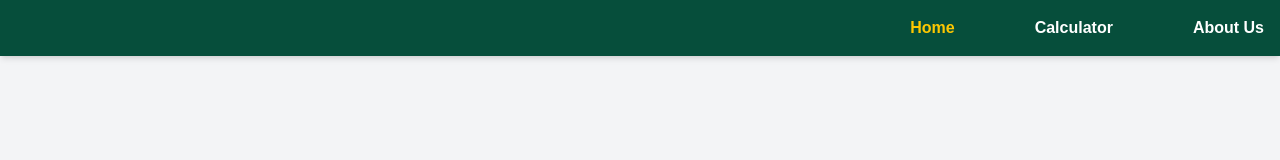
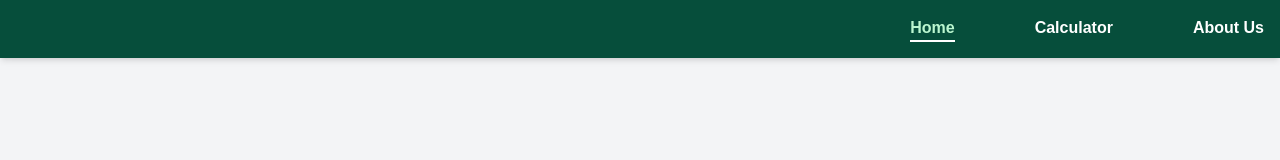
Before and after one commit to JephoneTorre/Numerical-Methods-Solver--Root-Finding--Optimization---Fixed-Point-Iteration, a Next.js app: page / in a window 1280 px wide. Shown: the top 160 px of the page. Built offline with nearby package versions, Linux system fonts and the light colour scheme.

Commit message:
HIGHLIGHT

```diff
--- a/src/app/page.js
+++ b/src/app/page.js
@@ -16,7 +16,7 @@ export default function HomePage() {
   const [showFormulaPreview, setShowFormulaPreview] = useState(true);
   const [result, setResult] = useState(null);
   const [error, setError] = useState("");
-  const [activeTab, setActiveTab] = useState("home"); // home, calculator, about
+  const [activeTab, setActiveTab] = useState("home");
 
   const handleCalculate = () => {
     try {
@@ -48,24 +48,19 @@ export default function HomePage() {
     <div className="min-h-screen bg-gray-100" style={{ fontFamily: 'Lufga, sans-serif' }}>
       {/* Header */}
       <header className="fixed top-0 left-0 w-full bg-[#064e3b] text-white p-4 flex justify-end space-x-20 shadow-md z-50">
-        <button
-          onClick={() => setActiveTab("home")}
-          className={`font-semibold ${activeTab === "home" ? "text-yellow-400" : "hover:text-yellow-300"}`}
-        >
-          Home
-        </button>
-        <button
-          onClick={() => setActiveTab("calculator")}
-          className={`font-semibold ${activeTab === "calculator" ? "text-yellow-400" : "hover:text-yellow-300"}`}
-        >
-          Calculator
-        </button>
-        <button
-          onClick={() => setActiveTab("about")}
-          className={`font-semibold ${activeTab === "about" ? "text-yellow-400" : "hover:text-yellow-300"}`}
-        >
-          About Us
-        </button>
+        {["home", "calculator", "about"].map(tab => (
+          <button
+            key={tab}
+            onClick={() => setActiveTab(tab)}
+            className={`font-semibold border-b-2 ${
+              activeTab === tab
+                ? "text-[#bbf7d0] border-white"
+                : "border-transparent hover:text-[#bbf7d0] hover:border-white"
+            }`}
+          >
+            {tab === "home" ? "Home" : tab === "calculator" ? "Calculator" : "About Us"}
+          </button>
+        ))}
       </header>
 
       {/* Main content */}
```
